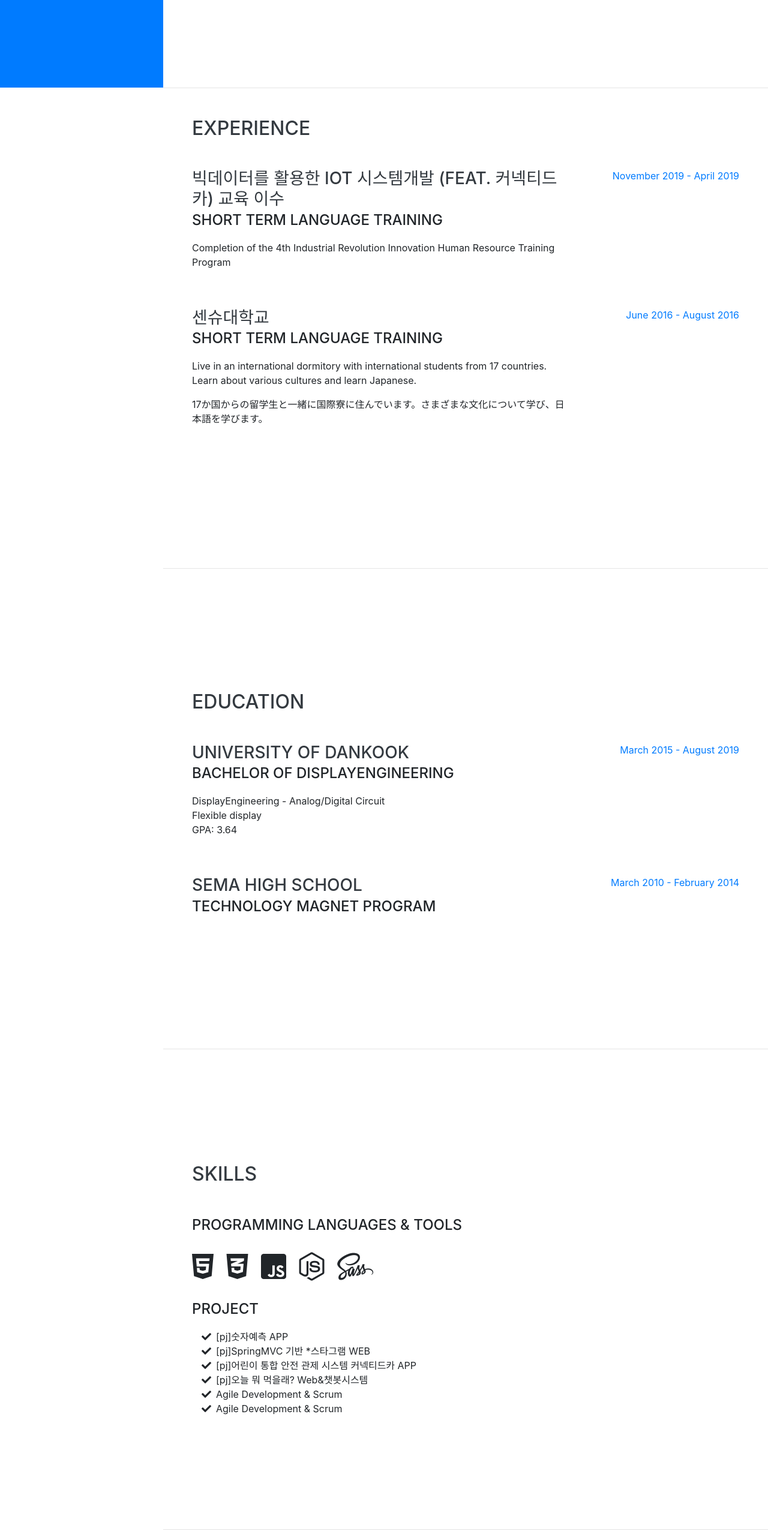
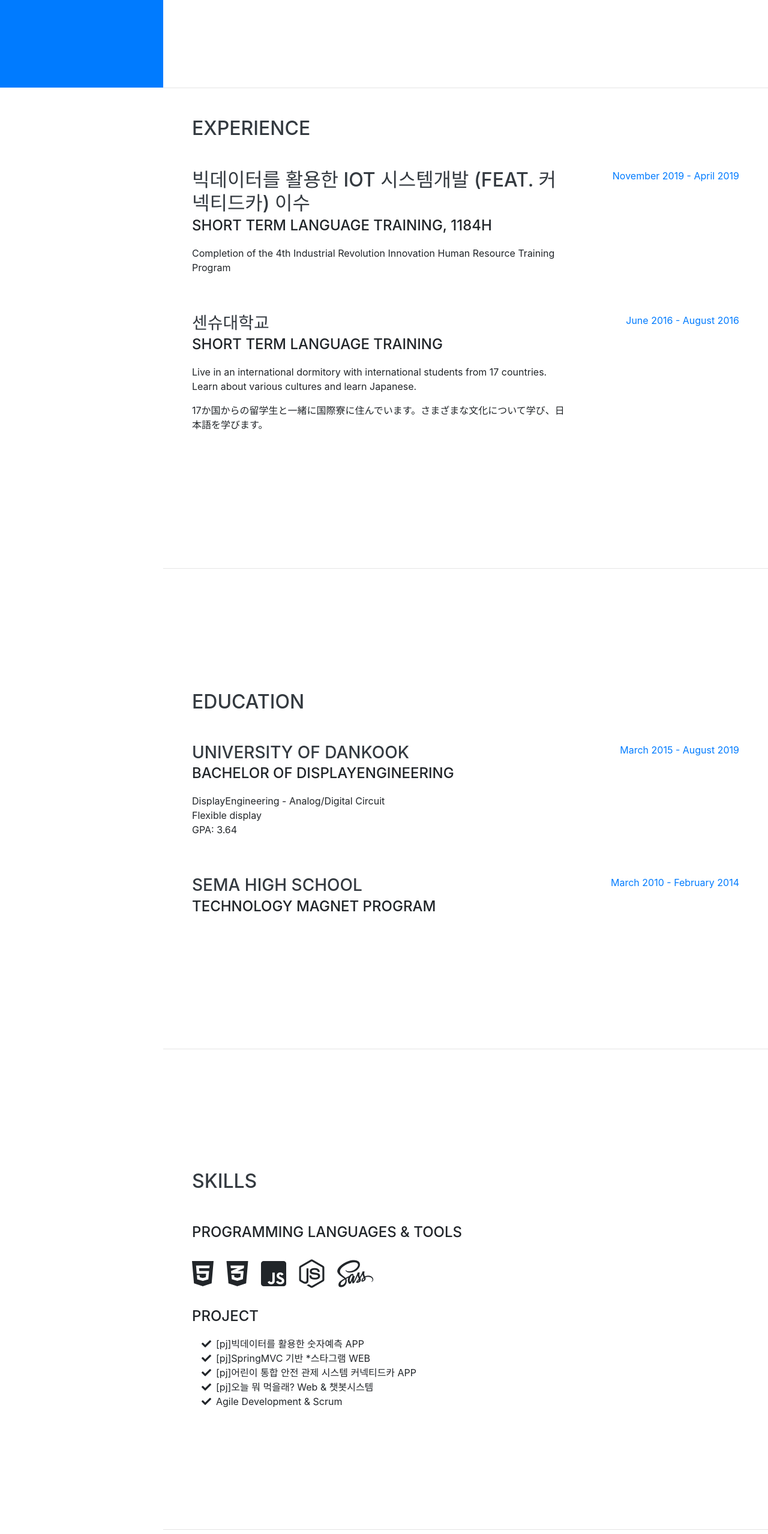
Before and after one commit to ehsehs90/ehsehs90.github.io, a website with bundled scripts: page index.html in a window 1280 px wide. Shown: the part 654-3211 px from the top of the page at 60% size. Built offline with nearby package versions, Linux system fonts and the light colour scheme; a web font is replaced by a local one.

Commit message:
200122 | update resume

```diff
--- a/index.html
+++ b/index.html
@@ -8,7 +8,7 @@
   <meta name="description" content="">
   <meta name="author" content="">
 
-  <title>Resume - Start Bootstrap Theme</title>
+  <title>Dohyun_Resume</title>
 
   <!-- Bootstrap core CSS -->
   <link href="vendor/bootstrap/css/bootstrap.min.css" rel="stylesheet">
@@ -95,8 +95,8 @@
 
         <div class="resume-item d-flex flex-column flex-md-row justify-content-between mb-5">
           <div class="resume-content">
-            <h3 class="mb-0">빅데이터를 활용한 IoT 시스템개발 (feat. 커넥티드카) 교육 이수</h3>
-            <div class="subheading mb-3">Short term language training</div>
+            <h2 class="mb-0">빅데이터를 활용한 IoT 시스템개발 (feat. 커넥티드카) 이수</h2>
+            <div class="subheading mb-3">Short term language training, 1184h </div>
             <p>Completion of the 4th Industrial Revolution Innovation Human Resource Training Program</p>
           </div>
           <div class="resume-date text-md-right">
@@ -207,7 +207,7 @@
         <ul class="fa-ul mb-0">
           <li>
             <i class="fa-li fa fa-check"></i>
-            [pj]숫자예측 APP </li>
+            [pj]빅데이터를 활용한 숫자예측 APP </li>
           <li>
             <i class="fa-li fa fa-check"></i>
             [pj]SpringMVC 기반 *스타그램 WEB </li>
@@ -216,13 +216,11 @@
             [pj]어린이 통합 안전 관제 시스템 커넥티드카 APP </li>
           <li>
             <i class="fa-li fa fa-check"></i>
-            [pj]오늘 뭐 먹을래? Web&챗봇시스템 </li>
+            [pj]오늘 뭐 먹을래? Web & 챗봇시스템 </li>
               <li>
                 <i class="fa-li fa fa-check"></i>
                 Agile Development &amp; Scrum</li>
-          <li>
-            <i class="fa-li fa fa-check"></i>
-            Agile Development &amp; Scrum</li>
+
         </ul>
       </div>
     </section>
```
